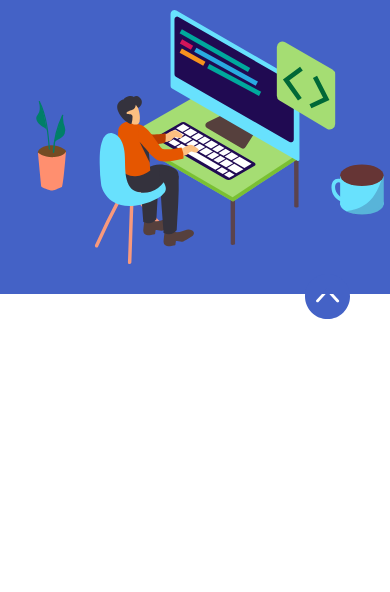
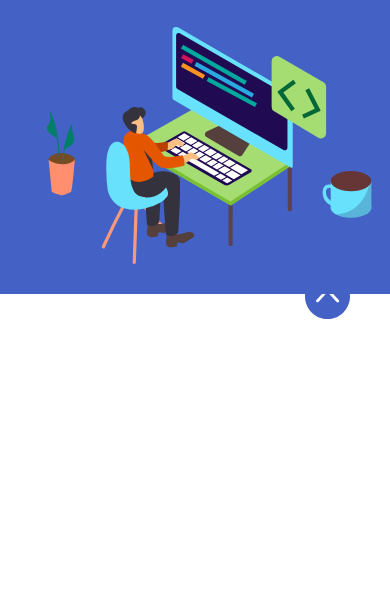
Before and after one commit to EwennAnsquer/SiteMetier, a plain HTML site: page index.html in a window 390 px wide. Shown: the part 508-1100 px from the top of the page. Drawn offline with Linux system fonts and the light colour scheme.

Commit message:
svg
the svg was too large in phone mode

```diff
--- a/style.css
+++ b/style.css
@@ -148,8 +148,8 @@ nav ul li a{
     }
     .heroArea svg{
         margin: 30px 0;
-        width: 7.5rem;
-        height: 5rem;
+        width: 7rem;
+        height: 4.66rem;
     }
     .backToTop{
         right: 40px;
```
